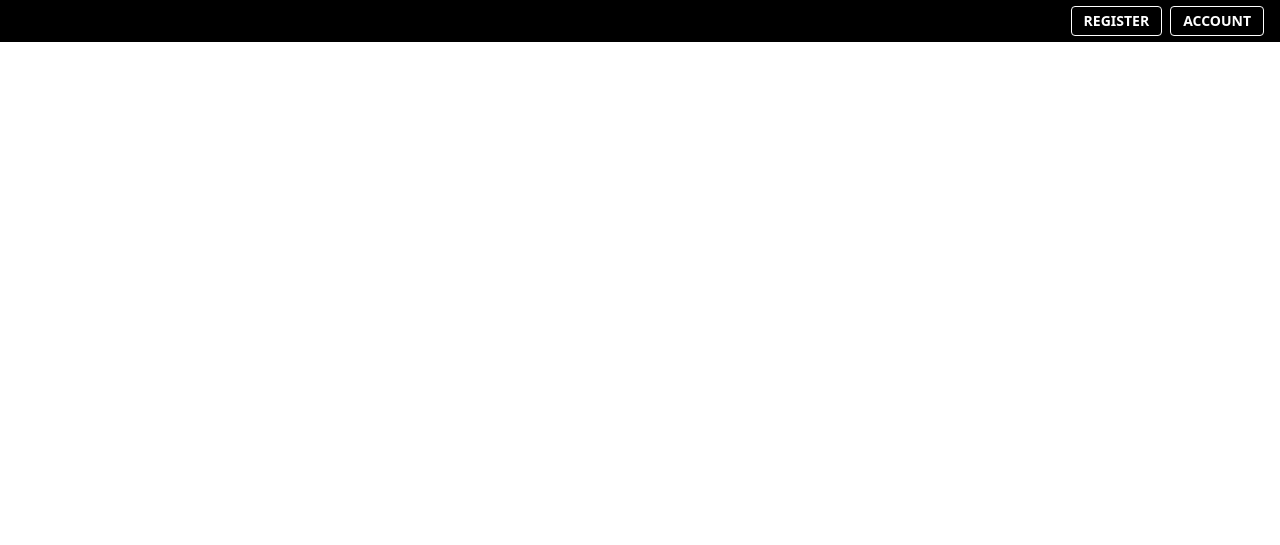
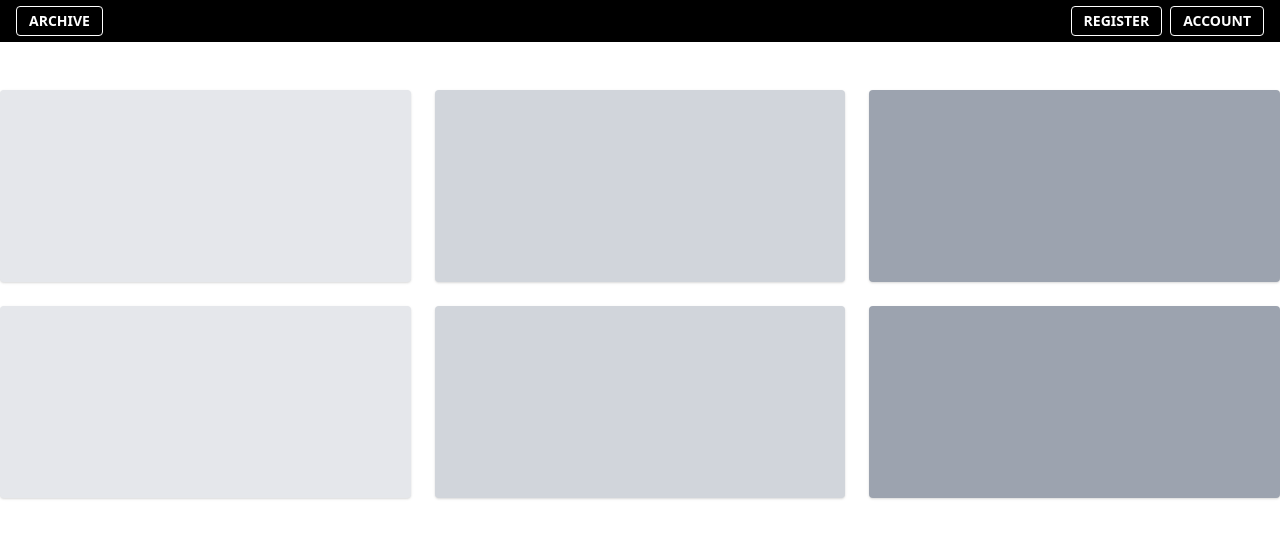
Before and after one commit to MaxAdams1997/render-deployment, a FastAPI app: page / in a window 1280 px wide. Shown: the top 545 px of the page. Run offline with FastAPI, Linux system fonts and the light colour scheme; some libraries are stand-ins or nearby versions.

Commit message:
commit 2

```diff
--- a/templates/index.html
+++ b/templates/index.html
@@ -10,15 +10,69 @@
 <body class="bg-white min-h-screen">
     <!-- Thin black banner with right-aligned buttons -->
     <header class="bg-black text-white" style="height:42px;">
-        <div class="container mx-auto h-full flex items-center justify-end pr-4">
-            <a href="/register" class="text-sm font-semibold px-3 py-1 border border-white rounded ml-2">REGISTER</a>
-            <a href="/signin" class="text-sm font-semibold px-3 py-1 border border-white rounded ml-2">ACCOUNT</a>
+        <div class="container mx-auto h-full flex items-center justify-between px-4">
+            <div class="flex items-center">
+                <a href="/" class="text-sm font-semibold px-3 py-1 border border-white rounded">ARCHIVE</a>
+            </div>
+            <div class="flex items-center">
+                <a href="/register" class="text-sm font-semibold px-3 py-1 border border-white rounded ml-2">REGISTER</a>
+                <a href="/signin" class="text-sm font-semibold px-3 py-1 border border-white rounded ml-2">ACCOUNT</a>
+            </div>
         </div>
     </header>
 
-    <!-- Blank landing area -->
-    <main class="container mx-auto py-24 text-center">
-        <!-- Intentionally blank / minimal landing page -->
+    <!-- Landing area with photo tiles -->
+    <main class="container mx-auto py-12">
+        <div class="grid grid-cols-1 sm:grid-cols-2 md:grid-cols-3 gap-6">
+            <!-- Generate a set of placeholder tiles with varying gray shades -->
+            <div class="group relative h-48 bg-gray-200 rounded overflow-hidden shadow">
+                <div class="absolute inset-0 bg-black bg-opacity-0 group-hover:bg-opacity-50 transition duration-200"></div>
+                <div class="absolute inset-0 flex flex-col items-center justify-center opacity-0 group-hover:opacity-100 transition duration-200 text-white">
+                    <div class="text-lg font-bold">RECORD</div>
+                    <button class="mt-3 bg-white text-black px-3 py-1 rounded">INFO</button>
+                </div>
+            </div>
+
+            <div class="group relative h-48 bg-gray-300 rounded overflow-hidden shadow">
+                <div class="absolute inset-0 bg-black bg-opacity-0 group-hover:bg-opacity-50 transition duration-200"></div>
+                <div class="absolute inset-0 flex flex-col items-center justify-center opacity-0 group-hover:opacity-100 transition duration-200 text-white">
+                    <div class="text-lg font-bold">RECORD</div>
+                    <button class="mt-3 bg-white text-black px-3 py-1 rounded">INFO</button>
+                </div>
+            </div>
+
+            <div class="group relative h-48 bg-gray-400 rounded overflow-hidden shadow">
+                <div class="absolute inset-0 bg-black bg-opacity-0 group-hover:bg-opacity-50 transition duration-200"></div>
+                <div class="absolute inset-0 flex flex-col items-center justify-center opacity-0 group-hover:opacity-100 transition duration-200 text-white">
+                    <div class="text-lg font-bold">RECORD</div>
+                    <button class="mt-3 bg-white text-black px-3 py-1 rounded">INFO</button>
+                </div>
+            </div>
+
+            <div class="group relative h-48 bg-gray-250 rounded overflow-hidden shadow" style="background-color:#e5e7eb;">
+                <div class="absolute inset-0 bg-black bg-opacity-0 group-hover:bg-opacity-50 transition duration-200"></div>
+                <div class="absolute inset-0 flex flex-col items-center justify-center opacity-0 group-hover:opacity-100 transition duration-200 text-white">
+                    <div class="text-lg font-bold">RECORD</div>
+                    <button class="mt-3 bg-white text-black px-3 py-1 rounded">INFO</button>
+                </div>
+            </div>
+
+            <div class="group relative h-48 bg-gray-350 rounded overflow-hidden shadow" style="background-color:#d1d5db;">
+                <div class="absolute inset-0 bg-black bg-opacity-0 group-hover:bg-opacity-50 transition duration-200"></div>
+                <div class="absolute inset-0 flex flex-col items-center justify-center opacity-0 group-hover:opacity-100 transition duration-200 text-white">
+                    <div class="text-lg font-bold">RECORD</div>
+                    <button class="mt-3 bg-white text-black px-3 py-1 rounded">INFO</button>
+                </div>
+            </div>
+
+            <div class="group relative h-48 bg-gray-450 rounded overflow-hidden shadow" style="background-color:#9ca3af;">
+                <div class="absolute inset-0 bg-black bg-opacity-0 group-hover:bg-opacity-50 transition duration-200"></div>
+                <div class="absolute inset-0 flex flex-col items-center justify-center opacity-0 group-hover:opacity-100 transition duration-200 text-white">
+                    <div class="text-lg font-bold">RECORD</div>
+                    <button class="mt-3 bg-white text-black px-3 py-1 rounded">INFO</button>
+                </div>
+            </div>
+        </div>
     </main>
 </body>
 </html>
```
